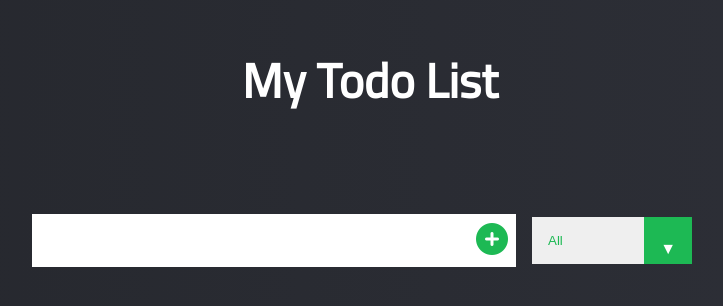
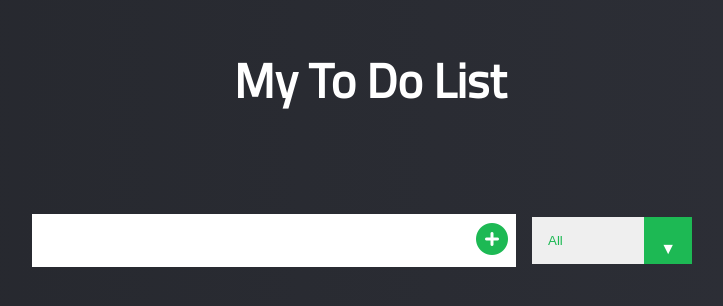
Before and after one commit to WillOrtiz7/todoList, a plain HTML site: page index.html in a window 1280 px wide. Shown: the whole page, without its empty margins (270-993 px from the left). Drawn offline with Linux system fonts and the light colour scheme.

Commit message:
added favicon

```diff
--- a/index.html
+++ b/index.html
@@ -11,13 +11,14 @@
     integrity="sha512-Fo3rlrZj/k7ujTnHg4CGR2D7kSs0v4LLanw2qksYuRlEzO+tcaEPQogQ0KaoGN26/zrn20ImR1DfuLWnOo7aBA=="
     crossorigin="anonymous" referrerpolicy="no-referrer" />
     <link rel="stylesheet" href="./style.css">
+    <link rel="shortcut icon" type="image/x-icon" href="favicon.ico" />
 
     <title>ToDoList</title>
 </head>
 <body>
 
     <header>
-        <h1>My Todo List</h1>
+        <h1>My To Do List</h1>
     </header>
     <form>
         <input type="text" class="todo-input">
--- a/style.css
+++ b/style.css
@@ -20,6 +20,7 @@ header, form{
     display: flex;
     justify-content: center;
     align-items: center;
+
 }
 
 form input, form button{
```
Also changed, not shown: favicon.ico (added).
